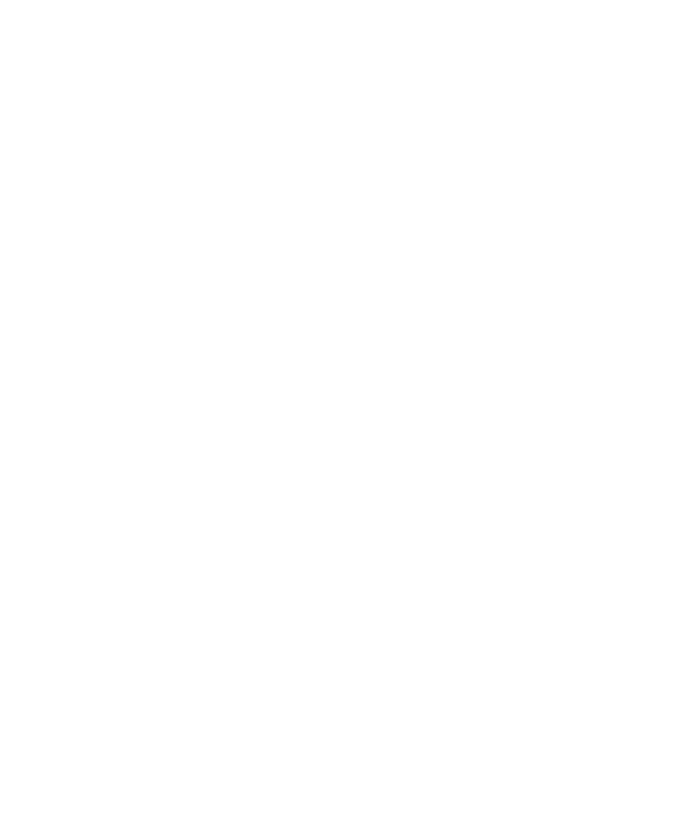
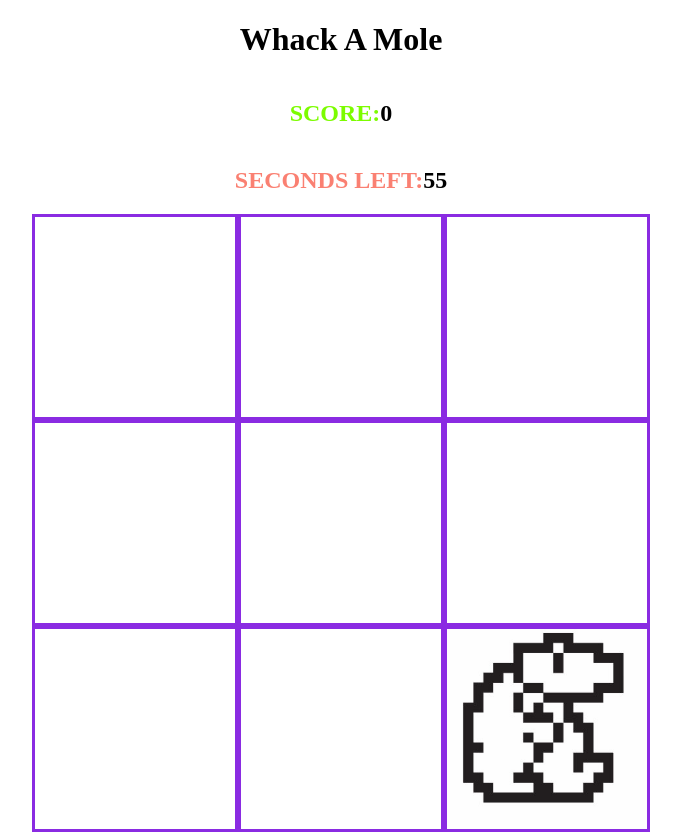
Before and after one commit to YPshir/6-grid-based-games-JavaScript_Project, a plain HTML site: page Whack-A-Mole/index.html in a window 1280 px wide. Shown: the whole page, without its empty margins (299-980 px from the left). Before the commit the page ends 800 px from the top, so only its background shows below. Drawn offline with Linux system fonts and the light colour scheme.

Commit message:
finish game

```diff
--- a/Whack-A-Mole/app.js
+++ b/Whack-A-Mole/app.js
@@ -0,0 +1,46 @@
+const square = document.querySelectorAll('.square')
+const mole = document.querySelectorAll('.mole')
+const timeLeft = document.querySelector('#time-left')
+let score = document.querySelector('#score')
+
+let result=0
+let currentTime = timeLeft.textContent
+
+function randomSquare(){
+    square.forEach(className=>{
+        className.classList.remove('mole')
+    })
+    let randomPosition = square[Math.floor(Math.random()*9)]
+    randomPosition.classList.add('mole')
+
+    //assign the id of the random position to hit position
+    hitPositoion = randomPosition.id
+}
+
+square.forEach(id=>{
+    id.addEventListener('mouseup', ()=>{
+        if(id.id===hitPositoion){
+            result=result+1
+            score.textContent=result
+        }
+    })
+})
+
+function moveMole(){
+    let timerId=null
+    timerId=setInterval(randomSquare,1000)
+}
+
+moveMole()
+
+function countDown(){
+    currentTime--
+    timeLeft.textContent=currentTime
+    if(currentTime===0){
+        clearInterval(timerId)
+        alert('GAME OVER! YOUR FINAL SCORE: '+result)
+        setTimeout(()=>window.location.reload(),1000)
+    }
+}
+
+let timerId = setInterval(countDown,1000)
--- a/Whack-A-Mole/index.html
+++ b/Whack-A-Mole/index.html
@@ -1,13 +1,35 @@
 <!DOCTYPE html>
 <html lang="en">
-<head>
-    <meta charset="UTF-8">
-    <meta name="viewport" content="width=device-width, initial-scale=1.0">
+  <head>
+    <meta charset="UTF-8" />
+    <meta name="viewport" content="width=device-width, initial-scale=1.0" />
     <title>Whack A Mole</title>
-    <link rel="stylesheet" href="style.css">
-    <script src="app.js"></script>
-</head>
-<body>
+    <link rel="stylesheet" href="style.css" />
+  </head>
+  <body>
+    <h1>Whack A Mole</h1>
+    <div class="container">
+        <h2 style="color: #7CFC00;">SCORE: </h2>
+        <h2 id="score">0</h2>
+    </div>
 
-</body>
+    <div class="container">
+        <h2 style="color:#FA8072;">SECONDS LEFT: </h2>
+        <h2 id="time-left">60</h2>
+    </div>
+
+    <div class="grid">
+        <div class="square" id="1"></div>
+        <div class="square" id="2"></div>
+        <div class="square" id="3"></div>
+        <div class="square" id="4"></div>
+        <div class="square" id="5"></div>
+        <div class="square" id="6"></div>
+        <div class="square" id="7"></div>
+        <div class="square" id="8"></div>
+        <div class="square" id="9"></div>
+    </div>
+
+  </body>
+  <script src="app.js"></script>
 </html>
--- a/Whack-A-Mole/style.css
+++ b/Whack-A-Mole/style.css
@@ -0,0 +1,31 @@
+.grid{
+    display: flex;
+    flex-flow: row wrap;
+    justify-content: center;
+    align-content: center;
+    width: 618px;
+    height: 618px;
+    margin: 0 auto;
+}
+.square{
+    width:200px;
+    height:200px;
+    border-style: solid;
+    border-color: #8A2BE2;
+}
+.mole{
+    background-image: url('mole.jpg');
+    background-size: cover;
+}
+
+h1,h2{
+    text-align: center;
+}
+#score{
+    float: left;
+}
+
+.container{
+    display: flex;
+    justify-content: center;
+}
```
Also changed, not shown: Whack-A-Mole/mole.jpg (added).
